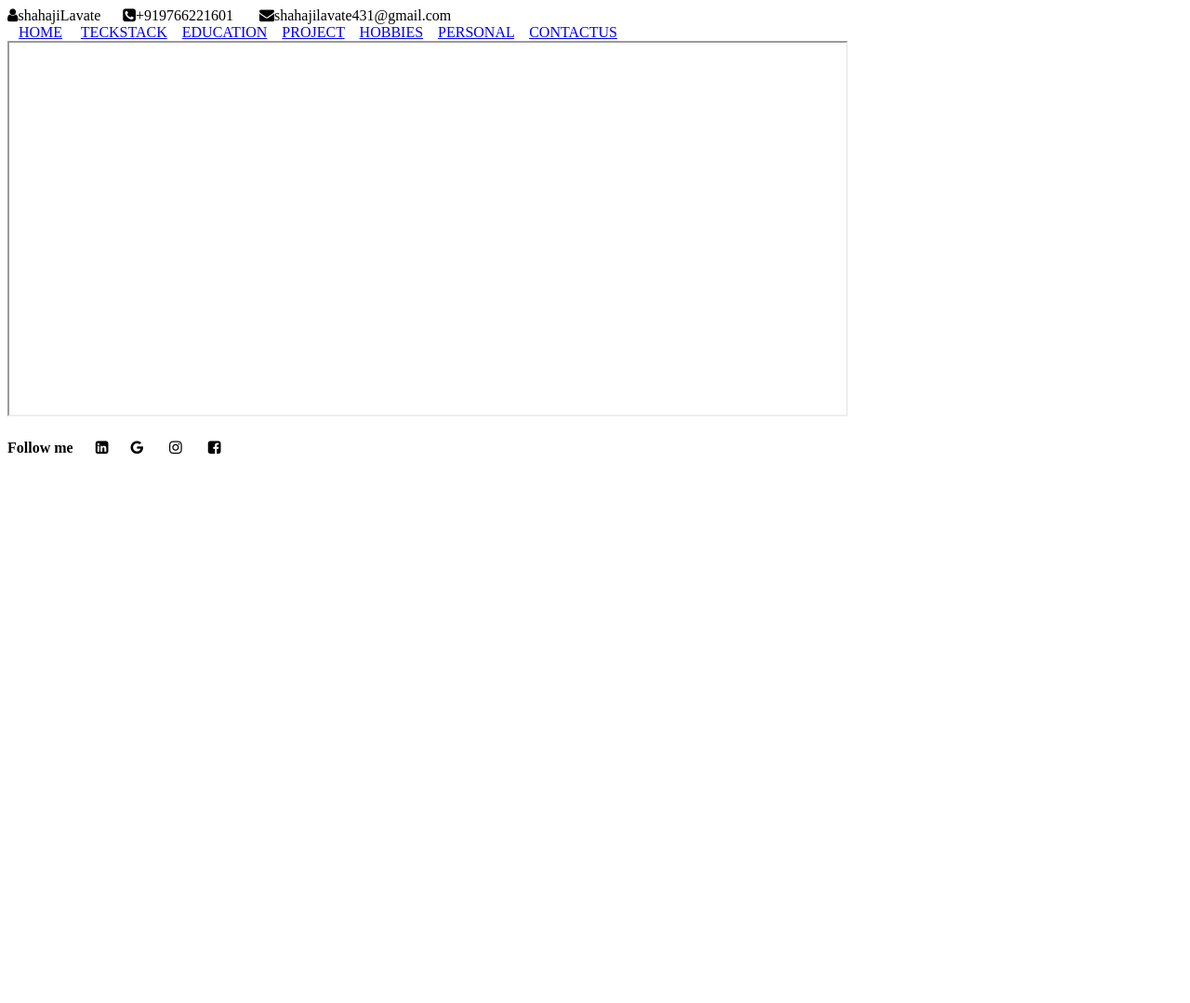
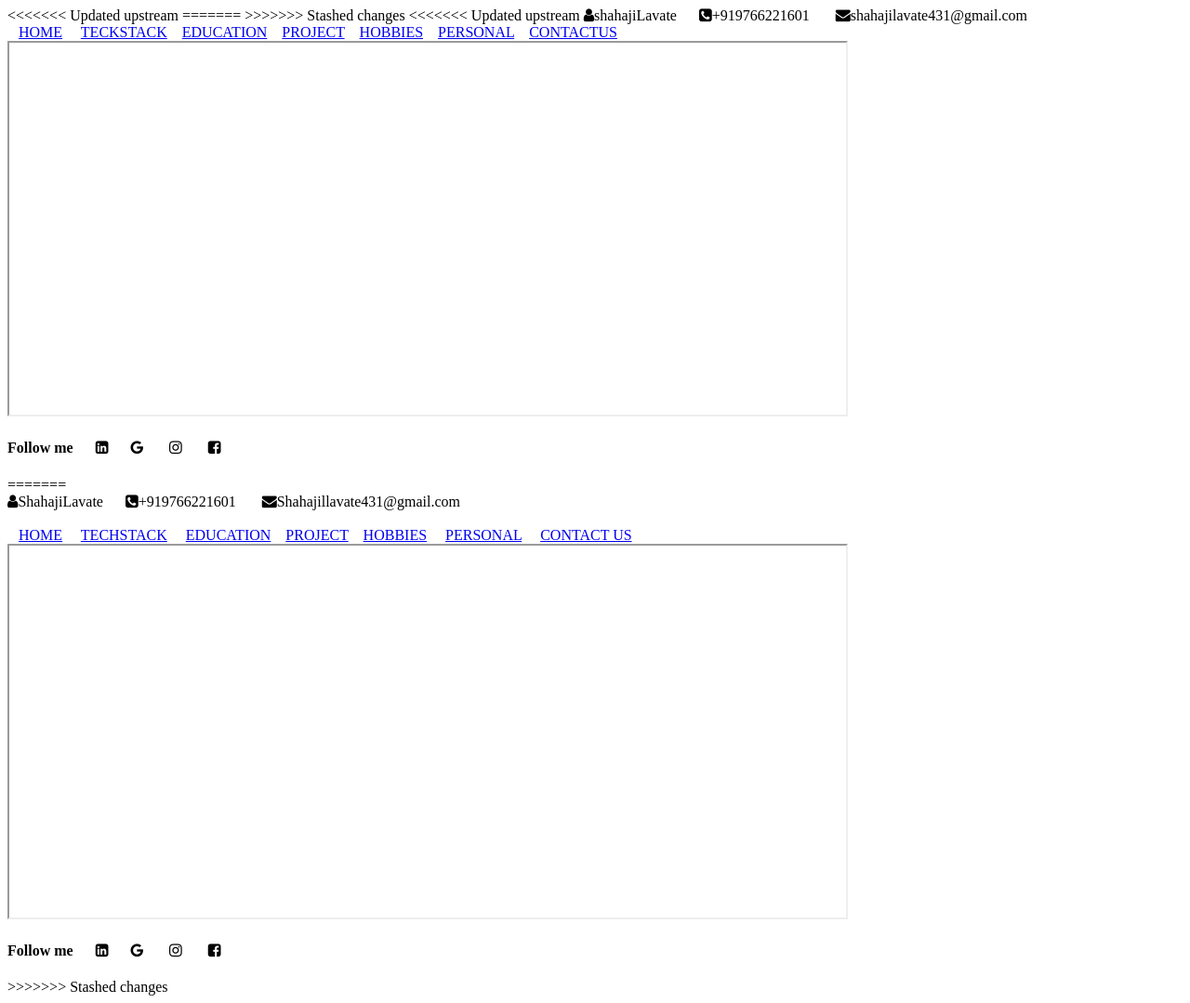
Before and after one commit to shahajilavate/MyProfile, a plain HTML site: page Index.html in a window 1280 px wide. Shown: the whole page at 93% size. Before the commit the page ends 800 px from the top, so only its background shows below. Drawn offline with Linux system fonts and the light colour scheme.

Commit message:
Update Index.html

```diff
--- a/Index.html
+++ b/Index.html
@@ -1,13 +1,18 @@
 <!DOCTYPE html>
 <html>
   <head>
+<<<<<<< Updated upstream
     <title>Index Page</title>
+=======
+    <title>My Index Page</title>
+>>>>>>> Stashed changes
     <link
       rel="stylesheet"
       href="https://cdnjs.cloudflare.com/ajax/libs/font-awesome/4.7.0/css/font-awesome.min.css"
     />
   </head>
   <body>
+<<<<<<< Updated upstream
     <i class="fa fa-user" aria-hidden="true">shahajiLavate</i>
     &nbsp;&nbsp;&nbsp;&nbsp;&nbsp;<i
       class="fa fa-phone-square"
@@ -39,5 +44,50 @@
       &nbsp;&nbsp;&nbsp;&nbsp;&nbsp;
       <i class="fa fa-facebook-square" aria-hidden="true"></i>
     </h4>
+=======
+    <header>
+      <i class="fa fa-user" aria-hidden="true">ShahajiLavate</i>
+      &nbsp;&nbsp;&nbsp;&nbsp;&nbsp;<i
+        class="fa fa-phone-square"
+        aria-hidden="true"
+        >+919766221601</i
+      >
+      &nbsp;&nbsp;&nbsp;&nbsp;&nbsp;
+      <i class="fa fa-envelope" aria-hidden="true"
+        >Shahajillavate431@gmail.com</i
+      >
+    </header><br>
+    &nbsp;&nbsp;&nbsp;<a href="home.html" target="DEMO">HOME</a>
+    &nbsp;&nbsp;&nbsp;
+    <a href="techStack.html" target="DEMO">TECHSTACK</a> &nbsp;&nbsp;&nbsp;
+    <a href="education.html" target="DEMO">EDUCATION</a> &nbsp;&nbsp;&nbsp;<a
+      href="Achivement.html"
+      target="DEMO"
+      >PROJECT</a
+    >
+    &nbsp;&nbsp;&nbsp;<a href="Hobbies.html" target="DEMO">HOBBIES</a>
+    &nbsp;&nbsp;&nbsp;
+    <a href="personal.html" target="DEMO">PERSONAL</a> &nbsp;&nbsp;&nbsp;
+    <a href="contactus.html" target="DEMO">CONTACT US</a>
+
+    <iframe width="900px" height="400px" name="DEMO"></iframe>
+
+    <footer>
+      <h4>
+        Follow me &nbsp;&nbsp;&nbsp;&nbsp;&nbsp;<i
+          class="fa fa-linkedin-square"
+          aria-hidden="true"
+        ></i>
+        &nbsp;&nbsp;&nbsp;&nbsp;&nbsp;<i
+          class="fa fa-google"
+          aria-hidden="true"
+        ></i>
+        &nbsp;&nbsp;&nbsp;&nbsp;&nbsp;
+        <i class="fa fa-instagram" aria-hidden="true"></i>
+        &nbsp;&nbsp;&nbsp;&nbsp;&nbsp;
+        <i class="fa fa-facebook-square" aria-hidden="true"></i>
+      </h4>
+    </footer>
+>>>>>>> Stashed changes
   </body>
 </html>
```
